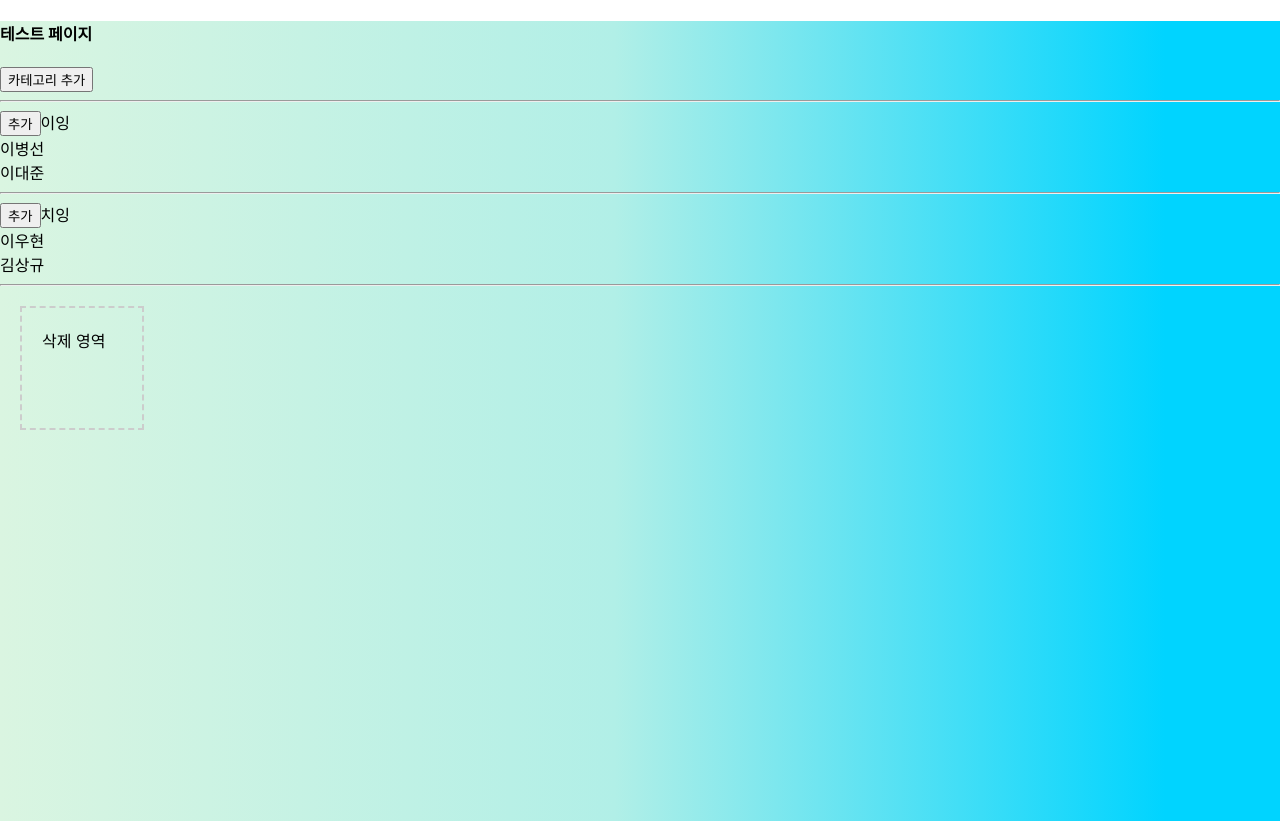
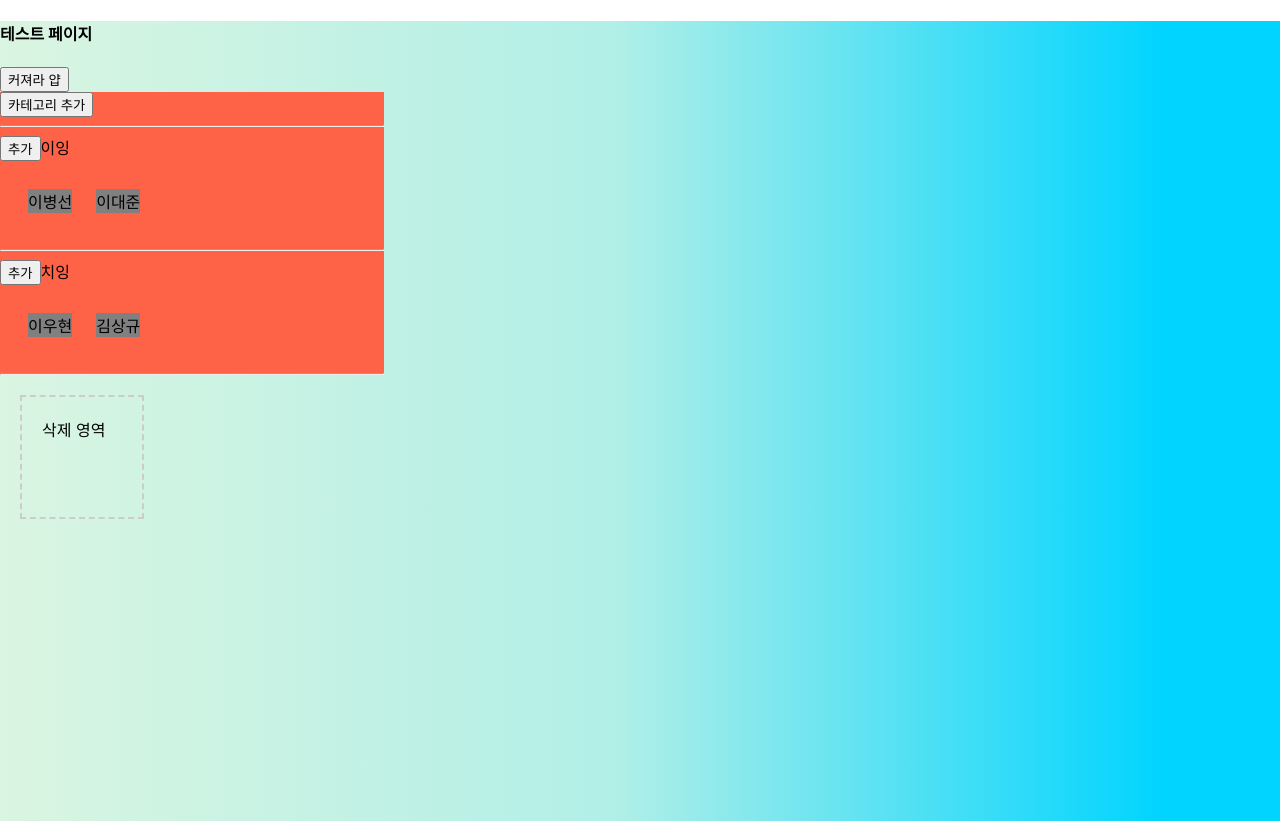
Before and after one commit to djLee77/draw-wardrobe, a React (Create React App) app in the folder reactboard/: page /test in a window 1280 px wide. Built offline with nearby package versions, Linux system fonts and the light colour scheme; no server answers.

Commit message:
div 크기 조절 및 가로 스크롤 추가

```diff
--- a/reactboard/src/pages/TestPage.jsx
+++ b/reactboard/src/pages/TestPage.jsx
@@ -36,6 +36,7 @@ const testData = [
 
 const TestPage = () => {
   const [list, setList] = useState([]);
+  const [isLarge, setIsLarge] = useState(false);
 
   // 드래그 이벤트
   const handleDragStart = (e, categoryID, itemID) => {
@@ -90,7 +91,12 @@ const TestPage = () => {
   return (
     <div className="container">
       <h4>테스트 페이지</h4>
-      <div>
+      <button type="button" onClick={() => setIsLarge(!isLarge)}>
+        {isLarge ? '작아져라 얍' : '커져라 얍'}
+      </button>
+      <div
+        style={{ width: isLarge ? '80%' : '30%', backgroundColor: 'tomato' }}
+      >
         <button type="button" onClick={handleAddCategory}>
           카테고리 추가
         </button>
@@ -104,15 +110,30 @@ const TestPage = () => {
               추가
             </button>
             <span>{value.categoryName}</span>
+            <div
+              style={{
+                display: 'flex',
+                overflowX: 'auto',
+                whiteSpace: 'nowrap',
+                padding: '16px',
+              }}
+            >
               {value.items.map(item => (
                 <div
+                  style={{
+                    backgroundColor: 'gray',
+                    margin: '12px',
+                  }}
                   key={item.id}
                   draggable
-                onDragStart={e => handleDragStart(e, value.categoryID, item.id)}
+                  onDragStart={e =>
+                    handleDragStart(e, value.categoryID, item.id)
+                  }
                 >
                   {item.name}
                 </div>
               ))}
+            </div>
             <hr />
           </div>
         ))}
```
Lines whose indentation alone changed are shown as unchanged.
